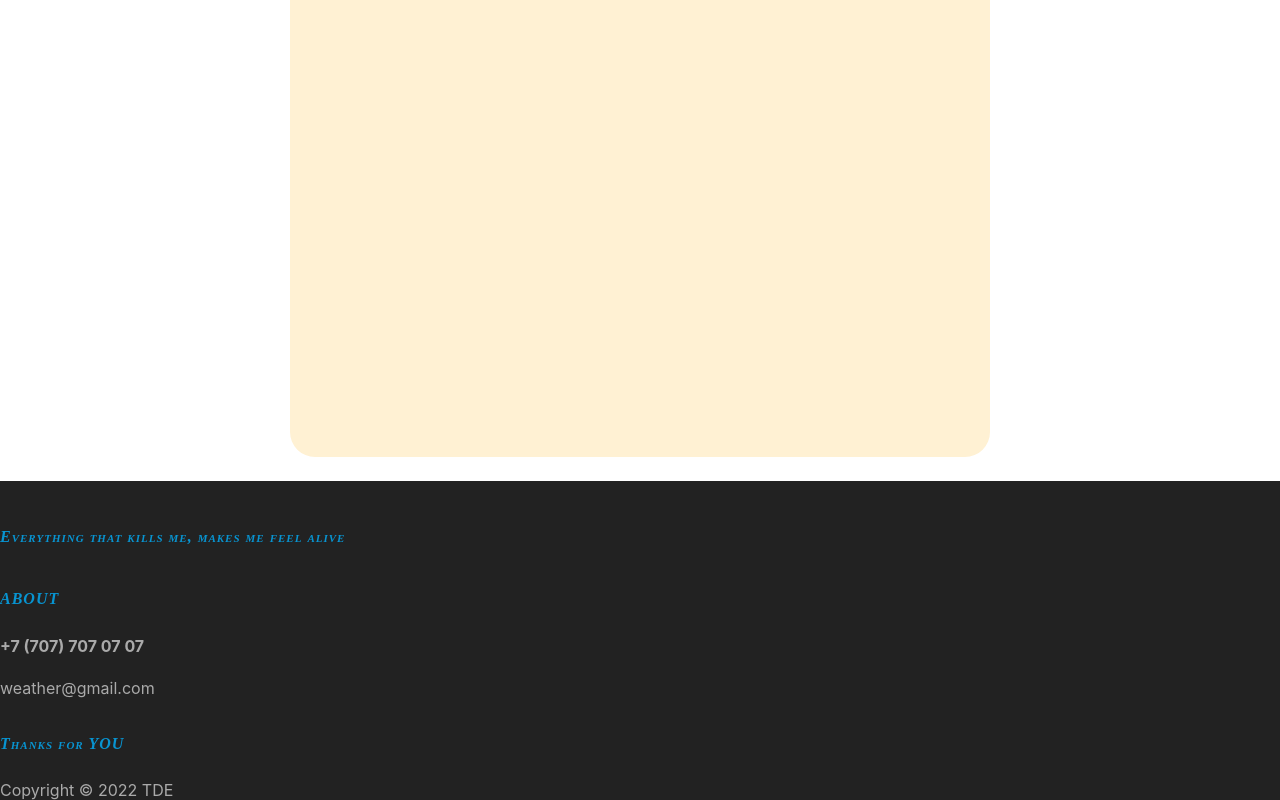
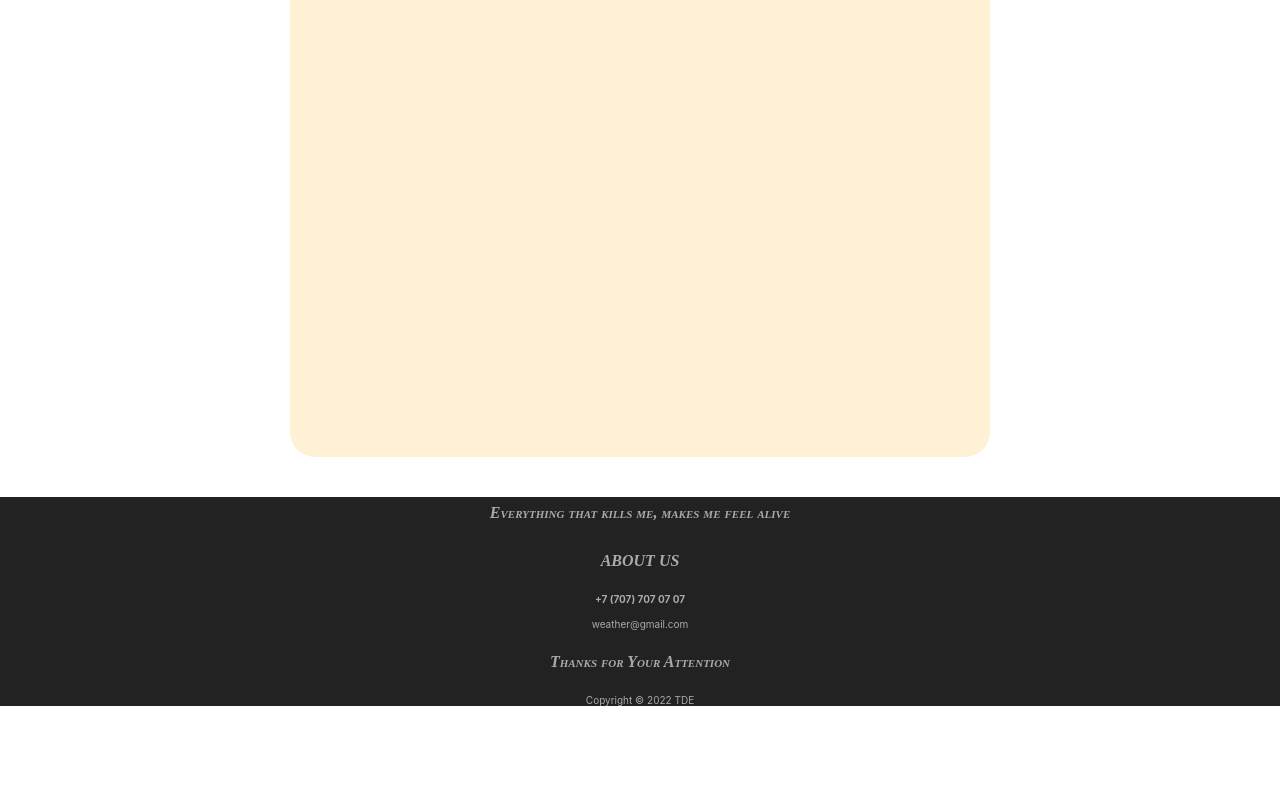
Before and after one commit to Temir13/weatherProject, a React (Create React App) app: page /About in a window 1280 px wide. Shown: the part 349-1149 px from the top of the page. After the commit the page ends 1055 px from the top, so only its background shows below. Built offline with nearby package versions, Linux system fonts and the light colour scheme.

Commit message:
footer last

```diff
--- a/src/components/Footer.js
+++ b/src/components/Footer.js
@@ -4,17 +4,17 @@ import classes from './Footer.module.css'
 class Footer extends Component{
     render(){
     return (
-        <footer className={classes.footer}>
+        <footer className={classes.container}>
             <div className="container" >
     <div class="row">
 
-      <div className="col-lg-4 col-md-6">
+      <div class="col-lg-4-col-md-6">
         <h3>Everything that kills me, makes me feel alive</h3>
 
       </div>
 
       <div class="col-lg-4col-md-6">
-        <h3>ABOUT</h3>
+        <h3>ABOUT US</h3>
         <div class="media">
 
           <div class="media-body">
@@ -25,8 +25,8 @@ class Footer extends Component{
 
       </div>
 
-      <div className='last'>
-        <h3>Thanks for YOU</h3>
+      <div class='last'>
+        <h3>Thanks for Your Attention</h3>
       </div>
 
     </div>
--- a/src/components/Footer.module.css
+++ b/src/components/Footer.module.css
@@ -1,74 +1,6 @@
-.footer {
-    background: #222;
-    color: #aaa;
-    padding-top: 10px;
-
-  }
-
-.footer a {
-    color: #aaa;
-
-  }
-
-.footer a:hover {
-    color: #fff;
-  }
-
-.footer h3 {
-   color: #0894d1;
-    letter-spacing: 1px;
-    margin: 30px 0 20px;
-
-  }
-
-.footer .three-column {
-   overflow: hidden;
-  }
-
-.footer .three-column li{
-   width: 33.3333%;
-    float: left;
-    padding: 5px 0;
-
-  }
-
-.footer .socila-list {
-    overflow: hidden;
-    margin: 20px 0 10px;
-
-  }
-
-.footer .socila-list li {
-    float: left;
-    margin-right: 3px;
-    opacity: 0.7;
-    overflow: hidden;
-    border-radius: 50%;
-    transition: all 0.3s ease-in-out;
-
-  }
-
-.footer .socila-list li:hover {
-    opacity: 1;
-
-  }
-
-.footer .img-thumbnail {
-    background: rgba(0, 0, 0, 0.2);
-    border: 1px solid #444;
-    margin-bottom: 5px;
-
-  }
-
-.footer .copyright {
-    padding: 15px 0;
-    background: #333;
-    margin-top: 20px;
-    font-size: 15px;
-
-  }
-
-.footer .copyright span {
-    color: #0894d1;
-
-  }
+.container{
+  background: #222;
+  color: #aaa;
+  text-align: center;
+  font-size: 10px;
+}
```
